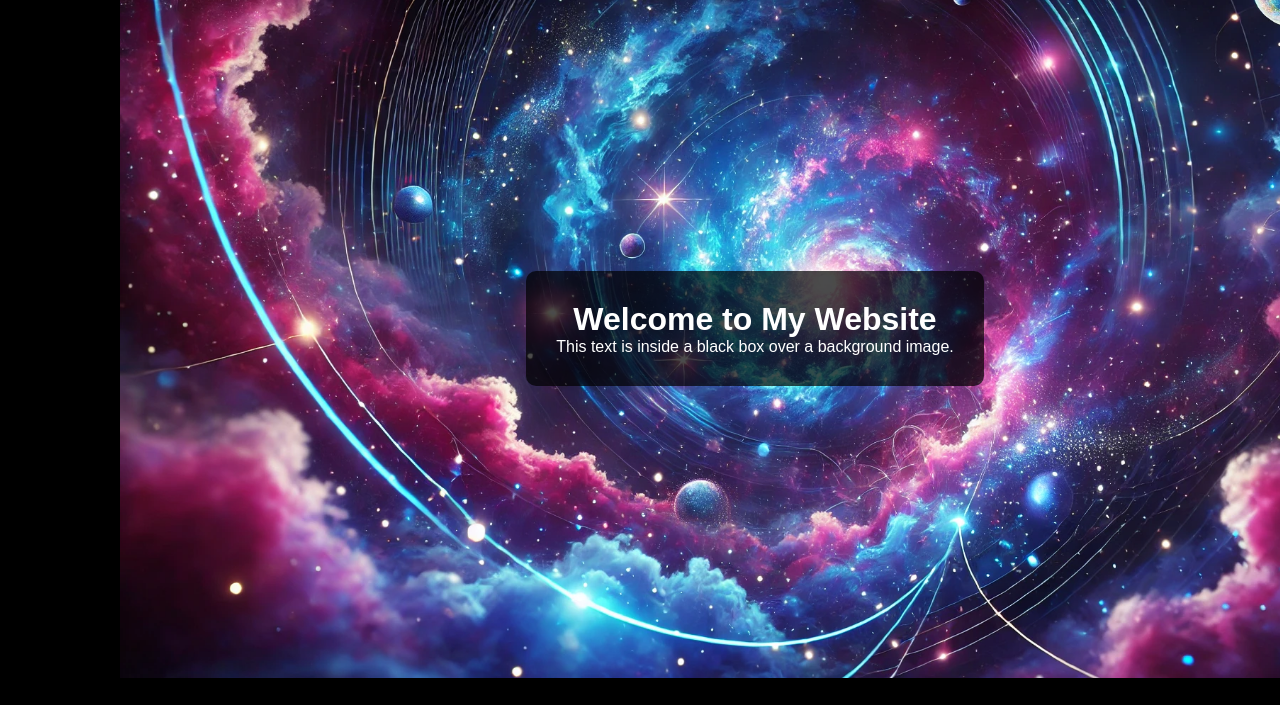
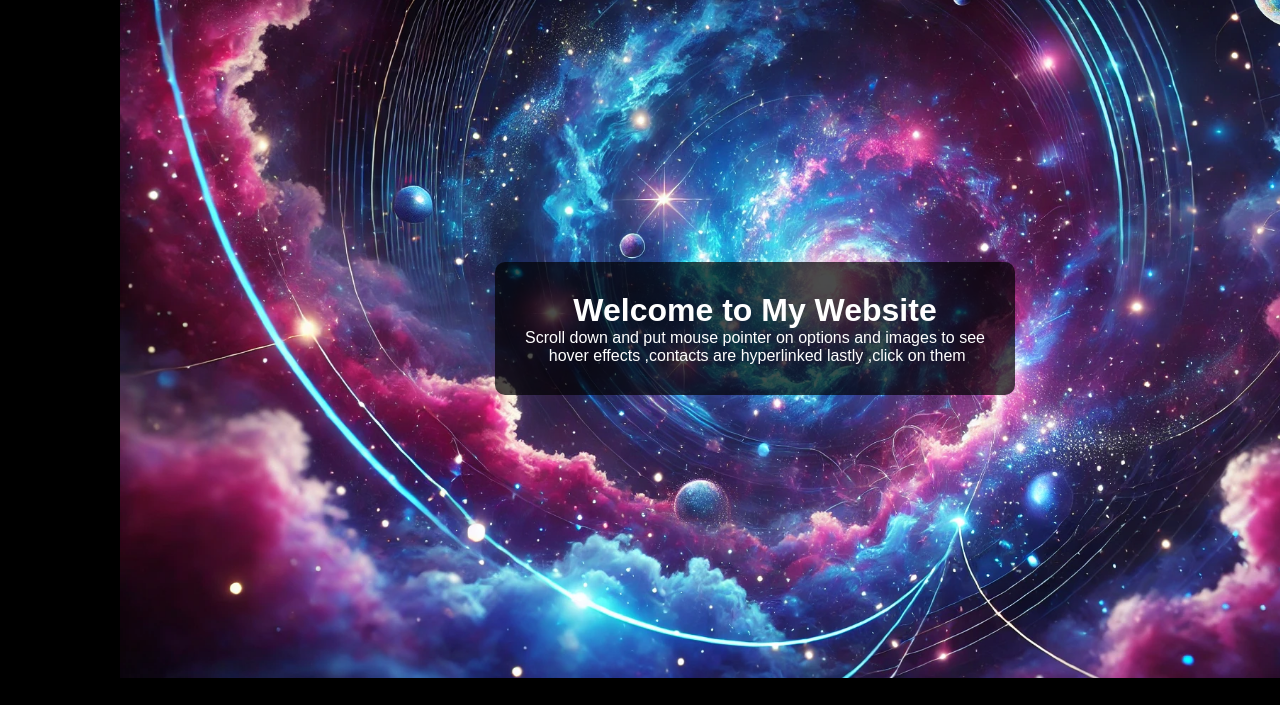
Before and after one commit to AnirbansarkarS/CSS-website-project, a plain HTML site: page index.html in a window 1280 px wide. Shown: the part 82-787 px from the top of the page. Drawn offline with Linux system fonts and the light colour scheme.

Commit message:
Update index.html

```diff
--- a/index.html
+++ b/index.html
@@ -19,7 +19,8 @@
     <div class="section">
         <div class="black-box">
             <h1>Welcome to My Website</h1>
-            <p>This text is inside a black box over a background image.</p>
+            <pre>Scroll down and put mouse pointer on options and images to see
+ hover effects ,contacts are hyperlinked lastly ,click on them</pre>
         </div>
     </div>
 
```
